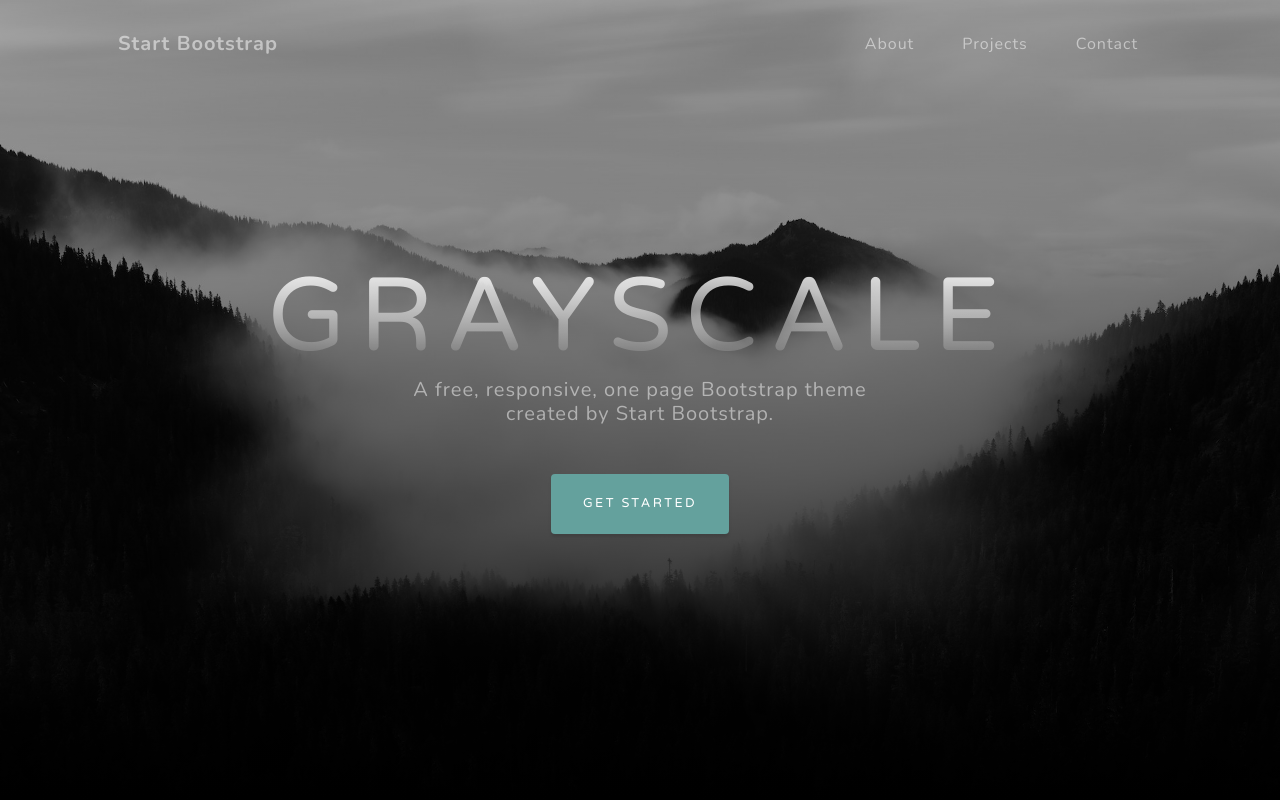
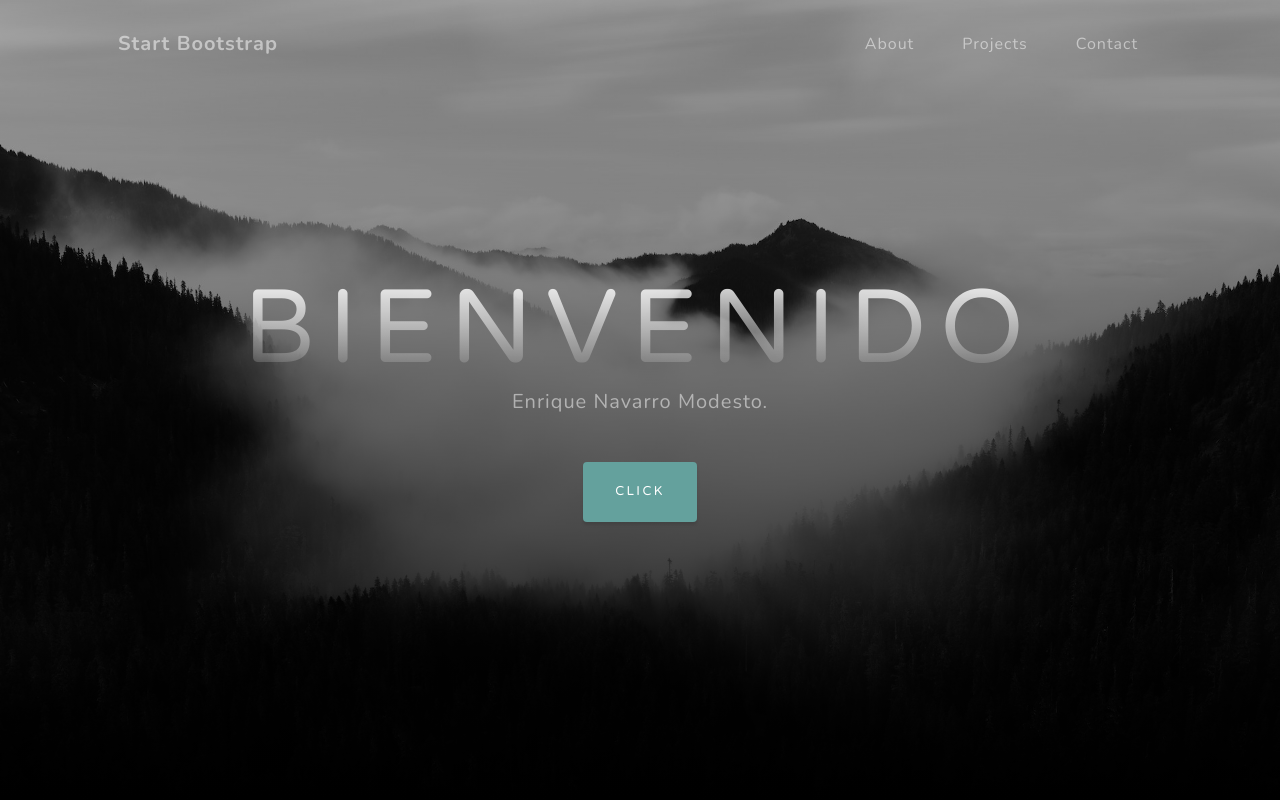
Before and after one commit to Ennamo2000/landing, a plain HTML site: page index.html in a window 1280 px wide. Shown: the top 800 px of the page. Drawn offline with nearby package versions, Linux system fonts and the light colour scheme.

Commit message:
subimos cambios

```diff
--- a/index.html
+++ b/index.html
@@ -38,9 +38,9 @@
             <div class="container px-4 px-lg-5 d-flex h-100 align-items-center justify-content-center">
                 <div class="d-flex justify-content-center">
                     <div class="text-center">
-                        <h1 class="mx-auto my-0 text-uppercase">Grayscale</h1>
-                        <h2 class="text-white-50 mx-auto mt-2 mb-5">A free, responsive, one page Bootstrap theme created by Start Bootstrap.</h2>
-                        <a class="btn btn-primary" href="#about">Get Started</a>
+                        <h1 class="mx-auto my-0 text-uppercase">BIENVENIDO</h1>
+                        <h2 class="text-white-50 mx-auto mt-2 mb-5">Enrique Navarro Modesto.</h2>
+                        <a class="btn btn-primary" href="#about">CLICK</a>
                     </div>
                 </div>
             </div>
```
